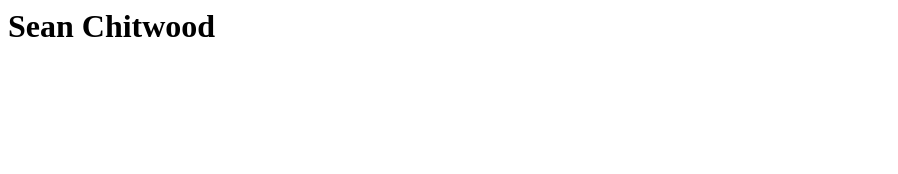
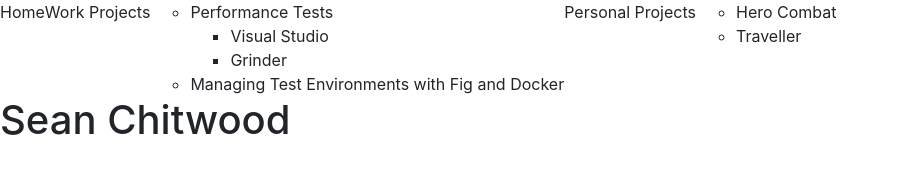
Before and after one commit to darkmane/showcase, a plain HTML site: page index.html in a window 1280 px wide. Shown: the whole page, without its empty margins (0-898 px from the left). Drawn offline with nearby package versions, Linux system fonts and the light colour scheme.

Commit message:
Starting to add navbar

```diff
--- a/index.html
+++ b/index.html
@@ -1,7 +1,46 @@
-<html>
-				<head>
-				</head>
-				<body>
-								<h1>Sean Chitwood</h1>
-				</body>
+<!DOCTYPE html>
+<html lang="en">
+<head>
+    <meta charset="utf-8">
+    <meta http-equiv="X-UA-Compatible" content="IE=edge">
+    <meta name="viewport" content="width=device-width, initial-scale=1">
+    <title>Sean Chitwood Resume Showcase</title>
+
+    <!-- Bootstrap -->
+    <link href="assets/css/bootstrap.min.css" rel="stylesheet">
+
+    <!-- HTML5 shim and Respond.js for IE8 support of HTML5 elements and media queries -->
+    <!-- WARNING: Respond.js doesn't work if you view the page via file:// -->
+    <!--[if lt IE 9]>
+    <script src="https://oss.maxcdn.com/html5shiv/3.7.2/html5shiv.min.js"></script>
+    <script src="https://oss.maxcdn.com/respond/1.4.2/respond.min.js"></script>
+    <![endif]-->
+</head>
+<body>
+<nav class="bs-docs-sidebar hidden-print hidden-xs hidden-sm affix-top">
+    <ul class="nav bs-docs-sidenav">
+        <li class>Home</li>
+        <li>Work Projects</li>
+        <ul>
+            <li>Performance Tests</li>
+            <ul>
+                <li>Visual Studio</li>
+                <li>Grinder</li>
+            </ul>
+            <li>Managing Test Environments with Fig and Docker</li>
+        </ul>
+        <li>Personal Projects</li>
+        <ul>
+            <li>Hero Combat</li>
+            <li>Traveller</li>
+        </ul>
+    </ul>
+</nav>
+<h1>Sean Chitwood</h1>
+
+<!-- jQuery (necessary for Bootstrap's JavaScript plugins) -->
+<script src="https://ajax.googleapis.com/ajax/libs/jquery/1.11.1/jquery.min.js"></script>
+<!-- Include all compiled plugins (below), or include individual files as needed -->
+<script src="js/bootstrap.min.js"></script>
+</body>
 </html>
```
